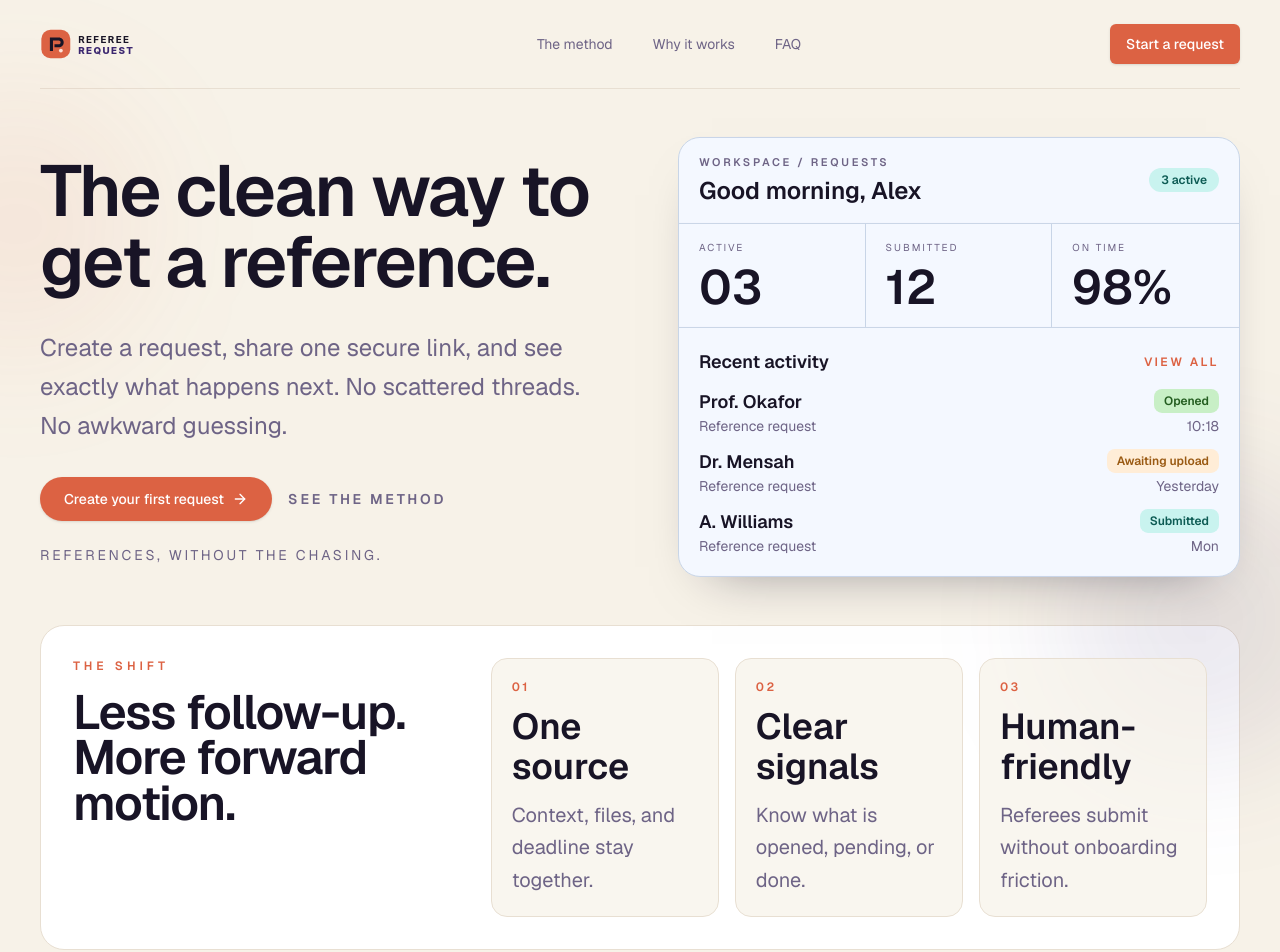
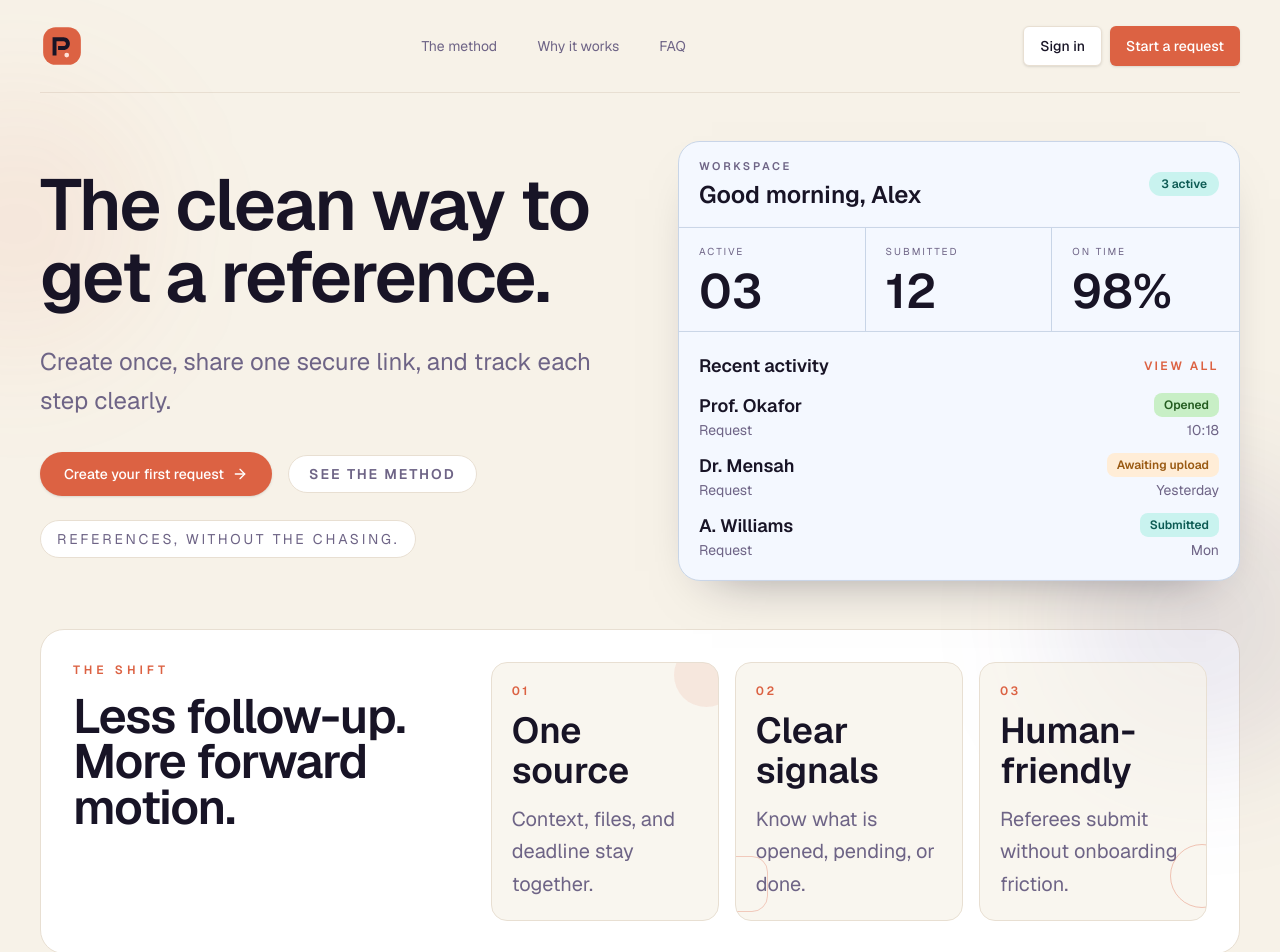
Before and after one commit to rowjay007/referee-request, a Next.js app in the folder frontend/: page / in a window 1280 px wide. Shown: the top 952 px of the page. Built offline with nearby package versions, Linux system fonts and the light colour scheme; no server answers.

Commit message:
Declutter landing sections and simplify brand mark

```diff
--- a/frontend/src/app/page.tsx
+++ b/frontend/src/app/page.tsx
@@ -55,7 +55,7 @@ export default function Home() {
       <div className="mx-auto w-full max-w-7xl px-6 pb-14 pt-6 sm:px-10">
         <header className="rr-motion-rise flex items-center justify-between gap-4">
           <Link href="/" aria-label="Go to RefereeRequest home">
-            <Image src="/referee-request-logo.svg" alt="RefereeRequest" width={188} height={36} priority />
+            <Image src="/referee-request-logo.svg" alt="RefereeRequest" width={44} height={44} priority />
           </Link>
           <nav className="hidden items-center gap-10 text-sm text-muted md:flex">
             <a href="#how-it-works" className="transition-colors hover:text-foreground">
@@ -68,9 +68,14 @@ export default function Home() {
               FAQ
             </a>
           </nav>
-          <Button onClick={() => navigateWithToast("/signup", "Starting your request...", "success")}>
-            Start a request
-          </Button>
+          <div className="flex items-center gap-2">
+            <Button variant="secondary" onClick={() => navigateWithToast("/signin", "Opening sign in...", "info")}>
+              Sign in
+            </Button>
+            <Button onClick={() => navigateWithToast("/signup", "Starting your request...", "success")}>
+              Start a request
+            </Button>
+          </div>
         </header>
 
         <div className="mt-6 border-t border-border" />
@@ -82,8 +87,7 @@ export default function Home() {
               <span className="mt-1 block">get a reference.</span>
             </h1>
             <p className="mt-8 max-w-xl text-2xl leading-relaxed text-muted">
-              Create a request, share one secure link, and see exactly what happens next.
-              No scattered threads. No awkward guessing.
+              Create once, share one secure link, and track each step clearly.
             </p>
             <div className="mt-8 flex flex-wrap items-center gap-4">
               <Button
@@ -100,12 +104,12 @@ export default function Home() {
               </Button>
               <a
                 href="#how-it-works"
-                className="inline-flex items-center text-sm font-semibold uppercase tracking-[0.2em] text-muted transition-colors hover:text-foreground"
+                className="rounded-full border border-border bg-surface px-5 py-2 text-sm font-semibold uppercase tracking-[0.14em] text-muted transition-colors hover:text-foreground"
               >
                 See the method
               </a>
             </div>
-            <p className="mt-6 text-sm uppercase tracking-[0.2em] text-muted">
+            <p className="mt-6 inline-flex rounded-full border border-border bg-surface px-4 py-2 text-sm uppercase tracking-[0.2em] text-muted">
               References, without the chasing.
             </p>
           </div>
@@ -113,9 +117,7 @@ export default function Home() {
           <article className="rr-paper-card rr-motion-float relative rounded-[22px] border border-[#c8d5e7] bg-[#f4f8ff] shadow-[0_24px_52px_-34px_rgba(24,20,38,0.5)]">
             <div className="flex items-center justify-between border-b border-[#c8d5e7] px-5 py-4">
               <div>
-                <p className="text-[11px] font-semibold uppercase tracking-[0.24em] text-muted">
-                  Workspace / requests
-                </p>
+                <p className="text-[11px] font-semibold uppercase tracking-[0.24em] text-muted">Workspace</p>
                 <p className="mt-1 text-2xl font-semibold text-foreground">Good morning, Alex</p>
               </div>
               <span className="rounded-xl bg-[#c9f3ef] px-3 py-1 text-xs font-semibold text-[#0d5b54]">
@@ -145,7 +147,7 @@ export default function Home() {
                 <div className="flex items-start justify-between">
                   <div>
                     <p className="text-lg font-semibold text-foreground">Prof. Okafor</p>
-                    <p className="text-sm text-muted">Reference request</p>
+                    <p className="text-sm text-muted">Request</p>
                   </div>
                   <div className="text-right">
                     <span className="rounded-lg bg-[#c8efc6] px-2.5 py-1 text-xs font-semibold text-[#245d20]">
@@ -157,7 +159,7 @@ export default function Home() {
                 <div className="flex items-start justify-between">
                   <div>
                     <p className="text-lg font-semibold text-foreground">Dr. Mensah</p>
-                    <p className="text-sm text-muted">Reference request</p>
+                    <p className="text-sm text-muted">Request</p>
                   </div>
                   <div className="text-right">
                     <span className="rounded-lg bg-[#ffedd7] px-2.5 py-1 text-xs font-semibold text-[#9a5a13]">
@@ -169,7 +171,7 @@ export default function Home() {
                 <div className="flex items-start justify-between">
                   <div>
                     <p className="text-lg font-semibold text-foreground">A. Williams</p>
-                    <p className="text-sm text-muted">Reference request</p>
+                    <p className="text-sm text-muted">Request</p>
                   </div>
                   <div className="text-right">
                     <span className="rounded-lg bg-[#c9f3ef] px-2.5 py-1 text-xs font-semibold text-[#0d5b54]">
@@ -194,17 +196,20 @@ export default function Home() {
               </h2>
             </div>
             <div className="grid gap-4 sm:grid-cols-3">
-              <article className="rr-tilt-3d rr-motion-rise rounded-2xl border border-border bg-background/70 p-5">
+              <article className="rr-tilt-3d rr-motion-rise relative overflow-hidden rounded-2xl border border-border bg-background/70 p-5">
+                <span className="pointer-events-none absolute -right-5 -top-5 h-16 w-16 rounded-full bg-primary/10" />
                 <p className="text-xs font-semibold uppercase tracking-[0.2em] text-primary">01</p>
                 <p className="mt-3 text-4xl font-semibold text-foreground">One source</p>
                 <p className="mt-3 text-xl leading-relaxed text-muted">Context, files, and deadline stay together.</p>
               </article>
-              <article className="rr-tilt-3d rr-motion-rise rounded-2xl border border-border bg-background/70 p-5" style={{ animationDelay: "120ms" }}>
+              <article className="rr-tilt-3d rr-motion-rise relative overflow-hidden rounded-2xl border border-border bg-background/70 p-5" style={{ animationDelay: "120ms" }}>
+                <span className="pointer-events-none absolute -left-6 bottom-2 h-14 w-14 rounded-2xl border border-primary/30" />
                 <p className="text-xs font-semibold uppercase tracking-[0.2em] text-primary">02</p>
                 <p className="mt-3 text-4xl font-semibold text-foreground">Clear signals</p>
                 <p className="mt-3 text-xl leading-relaxed text-muted">Know what is opened, pending, or done.</p>
               </article>
-              <article className="rr-tilt-3d rr-motion-rise rounded-2xl border border-border bg-background/70 p-5" style={{ animationDelay: "220ms" }}>
+              <article className="rr-tilt-3d rr-motion-rise relative overflow-hidden rounded-2xl border border-border bg-background/70 p-5" style={{ animationDelay: "220ms" }}>
+                <span className="pointer-events-none absolute -right-7 bottom-3 h-16 w-16 rounded-full border border-primary/35" />
                 <p className="text-xs font-semibold uppercase tracking-[0.2em] text-primary">03</p>
                 <p className="mt-3 text-4xl font-semibold text-foreground">Human-friendly</p>
                 <p className="mt-3 text-xl leading-relaxed text-muted">Referees submit without onboarding friction.</p>
@@ -221,9 +226,7 @@ export default function Home() {
                 <h2 className="mt-4 max-w-3xl text-5xl font-semibold leading-[0.95] tracking-tight text-foreground sm:text-7xl">
                   A request that knows where it is going.
                 </h2>
-                <p className="mt-5 max-w-2xl text-xl leading-relaxed text-muted">
-                  Three simple moves turn a stressful favor into a professional workflow.
-                </p>
+                <p className="mt-5 max-w-2xl text-xl leading-relaxed text-muted">Three moves. One clear workflow.</p>
               </div>
               <div className="space-y-3">
                 <article className="rr-tilt-3d rounded-2xl border border-border bg-background/80 p-4">
@@ -302,7 +305,7 @@ export default function Home() {
           <div className="flex flex-col gap-4 sm:flex-row sm:items-center sm:justify-between">
             <div className="flex items-center gap-3">
               <Link href="/" aria-label="Go to RefereeRequest home">
-                <Image src="/referee-request-logo.svg" alt="RefereeRequest" width={160} height={32} />
+                <Image src="/referee-request-logo.svg" alt="RefereeRequest" width={36} height={36} />
               </Link>
               <span>References without the chasing.</span>
             </div>
--- a/frontend/src/app/signin/page.tsx
+++ b/frontend/src/app/signin/page.tsx
@@ -40,8 +40,8 @@ export default function SigninPage() {
             <Image
               src="/referee-request-logo.svg"
               alt="RefereeRequest"
-              width={180}
-              height={40}
+              width={56}
+              height={56}
               className="mx-auto"
               priority
             />
--- a/frontend/src/app/signup/page.tsx
+++ b/frontend/src/app/signup/page.tsx
@@ -39,8 +39,8 @@ export default function SignupPage() {
             <Image
               src="/referee-request-logo.svg"
               alt="RefereeRequest"
-              width={180}
-              height={40}
+              width={56}
+              height={56}
               className="mx-auto"
               priority
             />
```
Also changed, not shown: frontend/public/referee-request-logo.svg.
